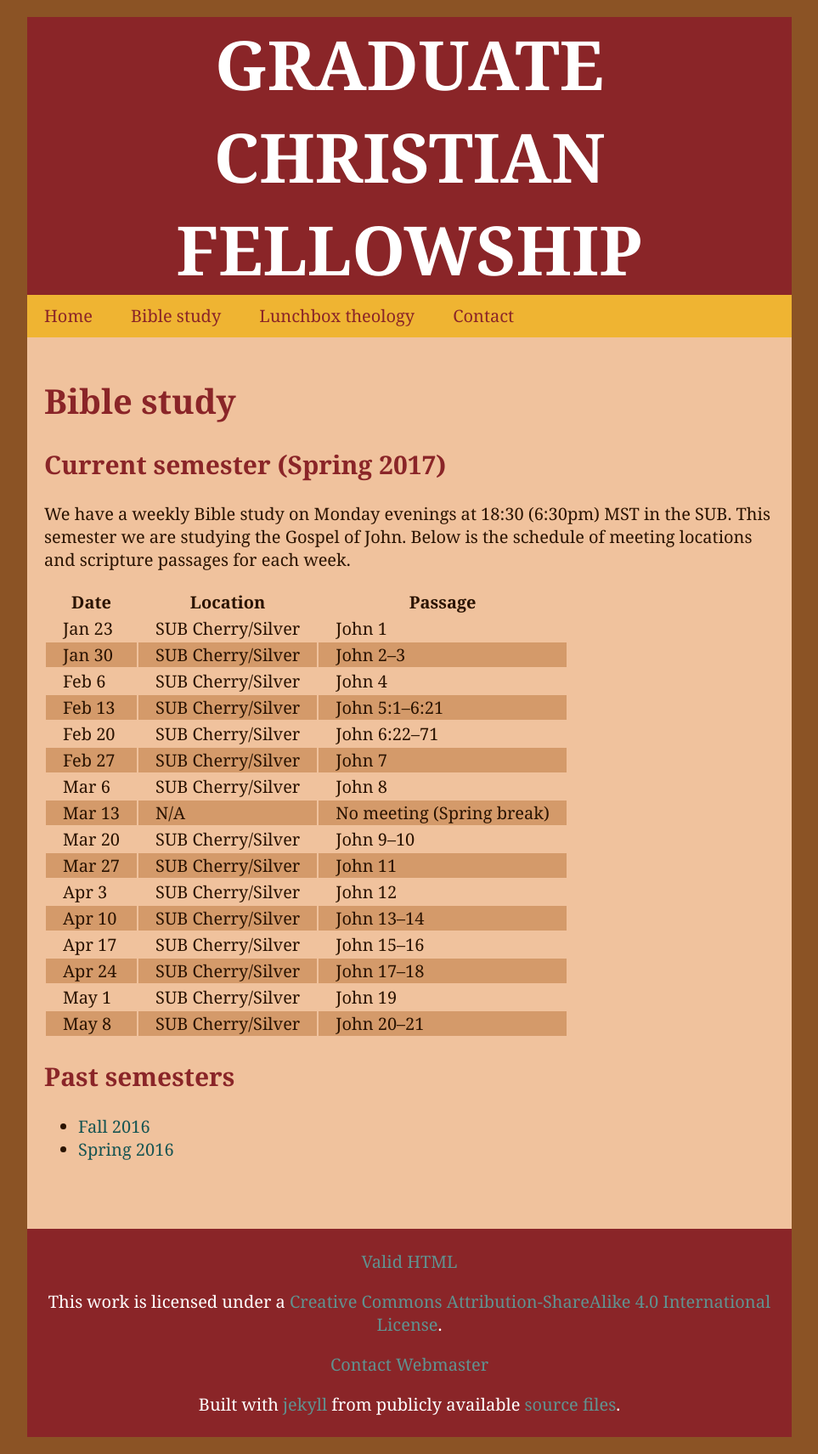
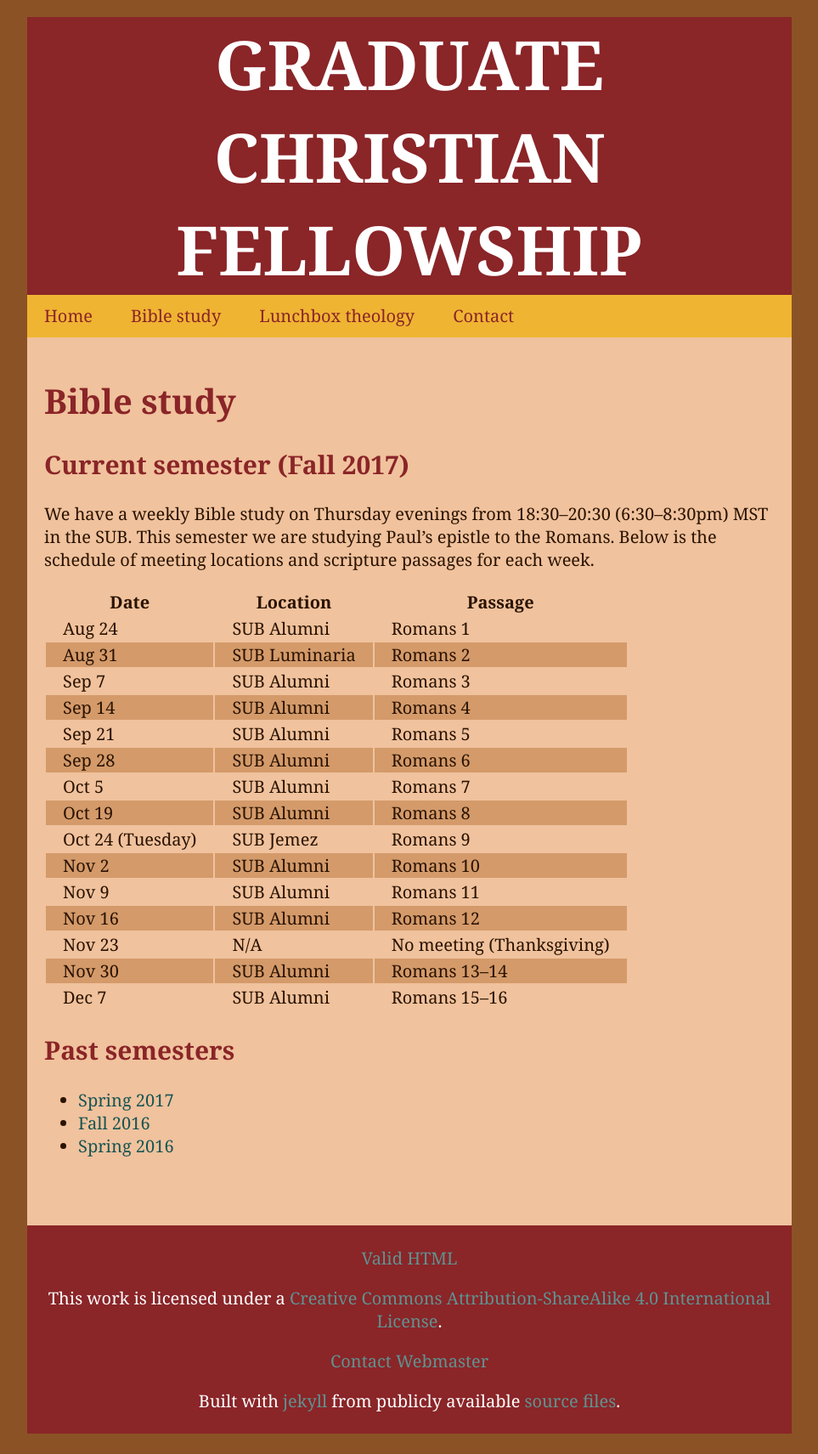
Before and after one commit to jarthurgross/gcf-website, a Jekyll site: the page built from bible_study/index.md, in a window 1280 px wide. Shown: the whole page at 85% size, without its empty margins (158-1121 px from the left). Built offline with Jekyll 4.4.1, drawn with Linux system fonts in a browser that asks for light colours; Markdown is read by kramdown in place of the engine named in the settings.

Commit message:
Update Bible-study schedule for Fall 2017

```diff
--- a/bible_study/index.md
+++ b/bible_study/index.md
@@ -9,34 +9,35 @@ title: Bible study
 Bible study
 ===========
 
-Current semester (Spring 2017)
-------------------------------
+Current semester (Fall 2017)
+----------------------------
 
-We have a weekly Bible study on Monday evenings at 18:30 (6:30pm) MST in the
-SUB. This semester we are studying the Gospel of John. Below is the schedule
-of meeting locations and scripture passages for each week.
+We have a weekly Bible study on Thursday evenings from 18:30--20:30
+(6:30--8:30pm) MST in the SUB. This semester we are studying Paul's epistle to
+the Romans. Below is the schedule of meeting locations and scripture passages
+for each week.
 
-| Date   | Location               | Passage                          |
-| ------ | ---------------------- | -------------------------------- |
-| Jan 23 | SUB Cherry/Silver      | John 1                           |
-| Jan 30 | SUB Cherry/Silver      | John 2--3                        |
-| Feb  6 | SUB Cherry/Silver      | John 4                           |
-| Feb 13 | SUB Cherry/Silver      | John 5:1--6:21                   |
-| Feb 20 | SUB Cherry/Silver      | John 6:22--71                    |
-| Feb 27 | SUB Cherry/Silver      | John 7                           |
-| Mar  6 | SUB Cherry/Silver      | John 8                           |
-| Mar 13 | N/A                    | No meeting (Spring break)        |
-| Mar 20 | SUB Cherry/Silver      | John 9--10                       |
-| Mar 27 | SUB Cherry/Silver      | John 11                          |
-| Apr  3 | SUB Cherry/Silver      | John 12                          |
-| Apr 10 | SUB Cherry/Silver      | John 13--14                      |
-| Apr 17 | SUB Cherry/Silver      | John 15--16                      |
-| Apr 24 | SUB Cherry/Silver      | John 17--18                      |
-| May  1 | SUB Cherry/Silver      | John 19                          |
-| May  8 | SUB Cherry/Silver      | John 20--21                      |
+| Date             | Location      | Passage                   |
+| ---------------- | ------------- | ------------------------- |
+| Aug 24           | SUB Alumni    | Romans 1                  |
+| Aug 31           | SUB Luminaria | Romans 2                  |
+| Sep  7           | SUB Alumni    | Romans 3                  |
+| Sep 14           | SUB Alumni    | Romans 4                  |
+| Sep 21           | SUB Alumni    | Romans 5                  |
+| Sep 28           | SUB Alumni    | Romans 6                  |
+| Oct  5           | SUB Alumni    | Romans 7                  |
+| Oct 19           | SUB Alumni    | Romans 8                  |
+| Oct 24 (Tuesday) | SUB Jemez     | Romans 9                  |
+| Nov  2           | SUB Alumni    | Romans 10                 |
+| Nov  9           | SUB Alumni    | Romans 11                 |
+| Nov 16           | SUB Alumni    | Romans 12                 |
+| Nov 23           | N/A           | No meeting (Thanksgiving) |
+| Nov 30           | SUB Alumni    | Romans 13--14             |
+| Dec  7           | SUB Alumni    | Romans 15--16             |
 
 Past semesters
 --------------
 
+* [Spring 2017]({{ relative }}bible_study/2017_spring.html)
 * [Fall 2016]({{ relative }}bible_study/2016_fall.html)
 * [Spring 2016]({{ relative }}bible_study/2016_spring.html)
```
Also changed, not shown: bible_study/2017_spring.md (added, +36 -0 lines).
